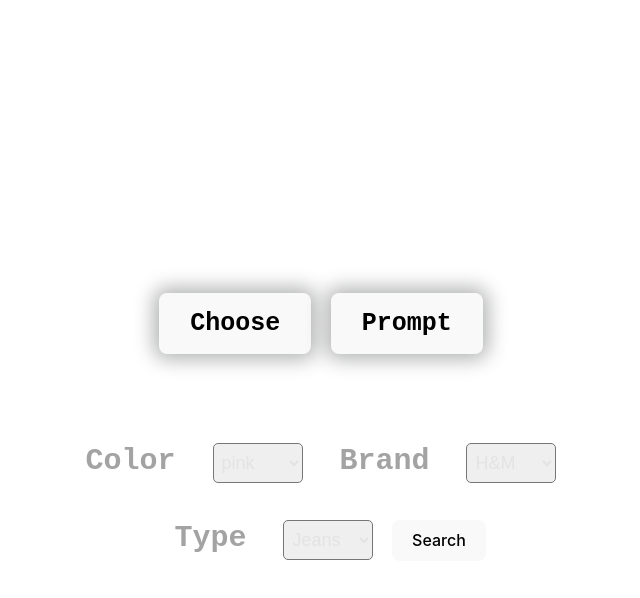
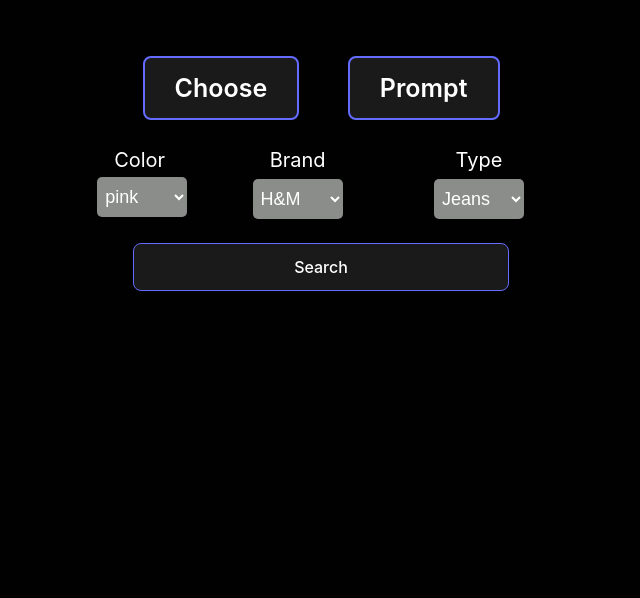
Before and after one commit to Gaurav-Verma07/fashion-recommendation-system-, a React (Vite) app: page / in a window 1280 px wide. Shown: the top 598 px of the page, without its empty margins (319-959 px from the left). Built offline with nearby package versions, Linux system fonts and the light colour scheme.

Commit message:
some styling

```diff
--- a/src/App.css
+++ b/src/App.css
@@ -1,6 +1,4 @@
 #root {
-  max-width: 1280px;
-  margin: 0 auto;
   padding: 2rem;
   text-align: center;
 }
@@ -42,13 +40,26 @@
 }
 
 .buttons{
-  margin: 10%;
+  /* margin: 10%; */
 }
 
-.chooseButton ,.promptButton{
-  font-family: 'Courier New', Courier, monospace;
+.chooseButton , .promptButton{
   margin: 2%;
-  box-shadow: 0 0 20px 5px #afb0b1;
+  position: relative;
   font-size: 25px;
   font-weight: 600;
+  border: 2px solid #646cff;
 }
+
+.chooseButton::before, .promptButton::before{
+  position: absolute;
+  top: 0;
+  right: 0;
+  bottom: 0;
+  left: 0;
+  z-index: -1;
+  margin: calc(-1 * 2px);
+  content: "";
+  background-image: linear-gradient(166deg,#ff507a,#7d51df 33%,#2265de 66%,#0bc786);
+  border-radius: inherit;
+}
--- a/src/ChoiceBased/ChoiceBased.tsx
+++ b/src/ChoiceBased/ChoiceBased.tsx
@@ -1,7 +1,7 @@
 /* eslint-disable @typescript-eslint/no-explicit-any */
 import { useState, useContext } from "react";
 import DataContext from "../context/dataContext";
-import classes from "./choiceBased.module.css"
+import classes from "./choiceBased.module.css";
 
 const colors = ["pink", "Red", "Blue", "Green", "Purple"];
 const brands = ["H&M", "Gucci", "Louis Vuitton", "Prada", "Balenciaga"];
@@ -38,12 +38,18 @@ const ChoiceBased = () => {
   };
 
   return (
-    <section>
+    <section >
+      <div  className={classes.main}>
+      <div className={classes.selectBlock} >
         <label className={classes.color}>Color</label>
+        <br />
         <select
           className={classes.colorSelection}
           onChange={(e: any) => {
-          setSearchData((prev: Choice) => ({ ...prev, color: e.target.value }));
+            setSearchData((prev: Choice) => ({
+              ...prev,
+              color: e.target.value,
+            }));
           }}
         >
           {colors.map((value, index) => (
@@ -52,11 +58,16 @@ const ChoiceBased = () => {
             </option>
           ))}
         </select>
+      </div>
+      <div className={classes.selectBlock}>
         <label className={classes.brand}>Brand</label>
         <select
           className={classes.brandSelection}
           onChange={(e: any) => {
-          setSearchData((prev: Choice) => ({ ...prev, brand: e.target.value }));
+            setSearchData((prev: Choice) => ({
+              ...prev,
+              brand: e.target.value,
+            }));
           }}
         >
           {brands.map((value, index) => (
@@ -65,11 +76,16 @@ const ChoiceBased = () => {
             </option>
           ))}
         </select>
+      </div>
+      <div className={classes.selectBlock}>
         <label className={classes.type}>Type</label>
         <select
           className={classes.typeSelection}
           onChange={(e: any) => {
-          setSearchData((prev: Choice) => ({ ...prev, type: e.target.value }));
+            setSearchData((prev: Choice) => ({
+              ...prev,
+              type: e.target.value,
+            }));
           }}
         >
           {type.map((value, index) => (
@@ -78,8 +94,10 @@ const ChoiceBased = () => {
             </option>
           ))}
         </select>
+      </div>
 
-      <button type="button" onClick={handleSearch}>
+      </div>
+      <button className={classes.searchbtn} type="button" onClick={handleSearch}>
         Search
       </button>
     </section>
--- a/src/ChoiceBased/choiceBased.module.css
+++ b/src/ChoiceBased/choiceBased.module.css
@@ -1,11 +1,18 @@
+.main{
+  display: flex;
+  justify-content: center;
+  width: fit-content;
+    margin: 0 auto;
+}
+
 .color,
 .brand,
 .type {
-  font-size: 30px;
-  font-weight: 600;
-  color: rgb(163, 163, 163);
-  font-family: "Courier New", Courier, monospace;
-  margin: 3%;
+  font-size: 20px;
+  /* font-weight: 600; */
+  color: #fff;
+  /* font-family: "Courier New", Courier, monospace; */
+  /* margin: 3%; */
 }
 
 .colorSelection,
@@ -14,8 +21,36 @@
   height: 40px;
   width: 90px;
   border-radius: 5px;
+  border: none;
   font-size: 18px;
   padding: 4px;
-  color: rgb(228, 226, 226);
+  color: #fff;
   margin: 3%;
+  /* appearance: none; */
+  /* outline: 0; */
+  background: green;
+  background: rgba(255, 255, 255, .1  );
+  background-image: none;
+
+
+
+  /* appearance: none; */
+  /* outline: 0; */
+  background: rgb(139, 141, 139);
+  background-image: none;
+  /* width: 100%;
+  height: 100%; */
+  /* color: black; */
+  cursor: pointer;
+  /* border: 1px solid black; */
+  /* border-radius: 3px; */
 }
+
+.searchbtn{
+  padding: .8rem 10rem;
+  margin-top: 20px;
+}
+
+.selectBlock{
+  margin: 0 20px;
+}
--- a/src/PromptBased/promptBased.module.css
+++ b/src/PromptBased/promptBased.module.css
@@ -1,17 +1,16 @@
 .textBox {
   font-family: "Courier New", Courier, monospace;
-  height: 400px;
+  height: 265px;
   width: 700px;
   border-radius: 14px;
   font-size: 25px;
   padding: 2%;
-  box-shadow: 0 0 20px 5px #afb0b1;
+  /* box-shadow: 0 0 20px 5px #afb0b1; */
 }
 
 .searchButton {
   font-family: "Courier New", Courier, monospace;
   margin: 2%;
-  box-shadow: 0 0 20px 5px #afb0b1;
   font-size: 25px;
   font-weight: 600;
   margin: 10%;
--- a/src/index.css
+++ b/src/index.css
@@ -12,6 +12,8 @@
   -webkit-font-smoothing: antialiased;
   -moz-osx-font-smoothing: grayscale;
   -webkit-text-size-adjust: 100%;
+
+  --site-bg-color: #010101;
 }
 
 a {
@@ -25,10 +27,9 @@ a:hover {
 
 body {
   margin: 0;
-  display: flex;
-  place-items: center;
-  min-width: 320px;
   min-height: 100vh;
+  background-color: #010101;
+  color: #fff;
 }
 
 h1 {
@@ -46,24 +47,30 @@ button {
   background-color: #1a1a1a;
   cursor: pointer;
   transition: border-color 0.25s;
-}
-button:hover {
   border-color: #646cff;
 }
 button:focus,
 button:focus-visible {
-  outline: 4px auto -webkit-focus-ring-color;
+}
+
+button:active, button:focus, button:focus-visible{
+  background-color: #646cff;
+  /* border:none; */
 }
 
 @media (prefers-color-scheme: light) {
   :root {
     color: #213547;
-    background-color: #ffffff;
+    /* background-color: #ffffff; */
   }
   a:hover {
     color: #747bff;
   }
   button {
-    background-color: #f9f9f9;
+    /* background-color: #f9f9f9; */
   }
 }
+
+* {
+  color: #fff;
+}
```
Lines whose indentation alone changed are shown as unchanged.
